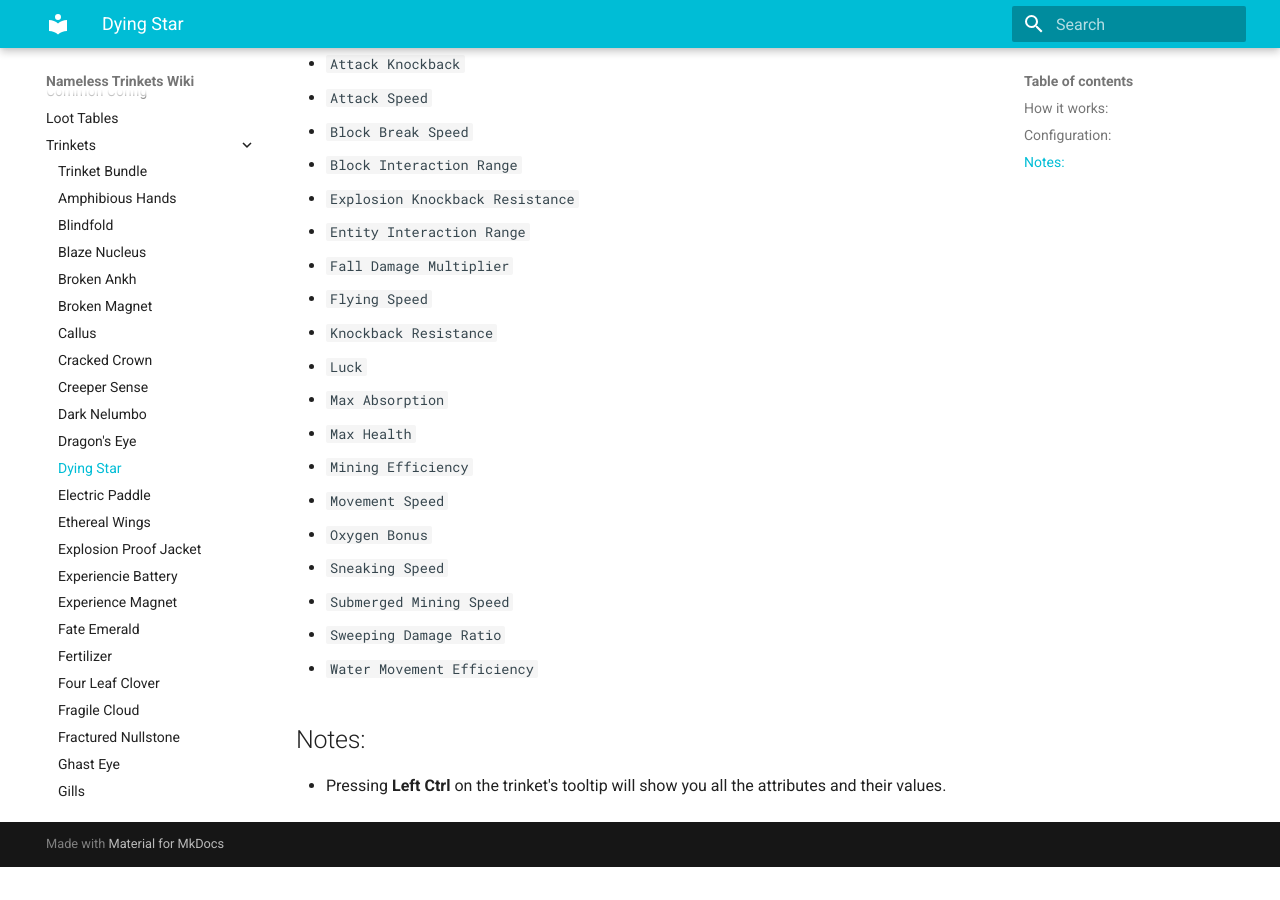
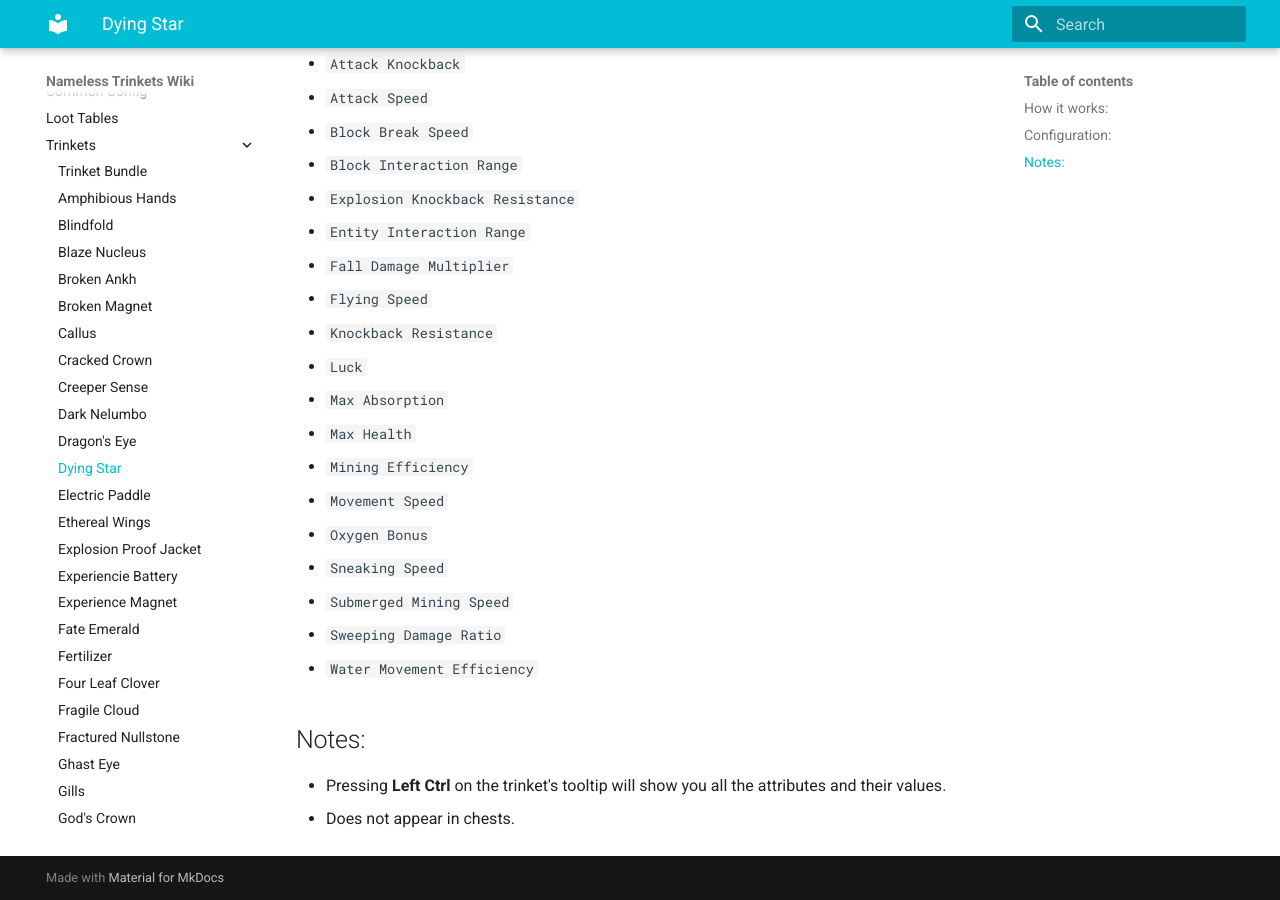
Before and after one commit to Cozary/Nameless-Trinkets, an MkDocs documentation site: the page built from docs/trinkets/dying_star.md, in a window 1280 px wide and 900 px high, scrolled down 707 px. Built offline with MkDocs 1.6.1 and Material for MkDocs 9.7.7, drawn with Linux system fonts in a browser that asks for light colours; before the commit the page ends 1574 px from its top, so only the background shows below that.

Commit message:
- Does not appear in chests.

```diff
--- a/docs/trinkets/dying_star.md
+++ b/docs/trinkets/dying_star.md
@@ -39,3 +39,4 @@ The **Dying Star** trinket grants the following effect:
 
 ## Notes:
 - Pressing **Left Ctrl** on the trinket's tooltip will show you all the attributes and their values.
+- Does not appear in chests.
```
